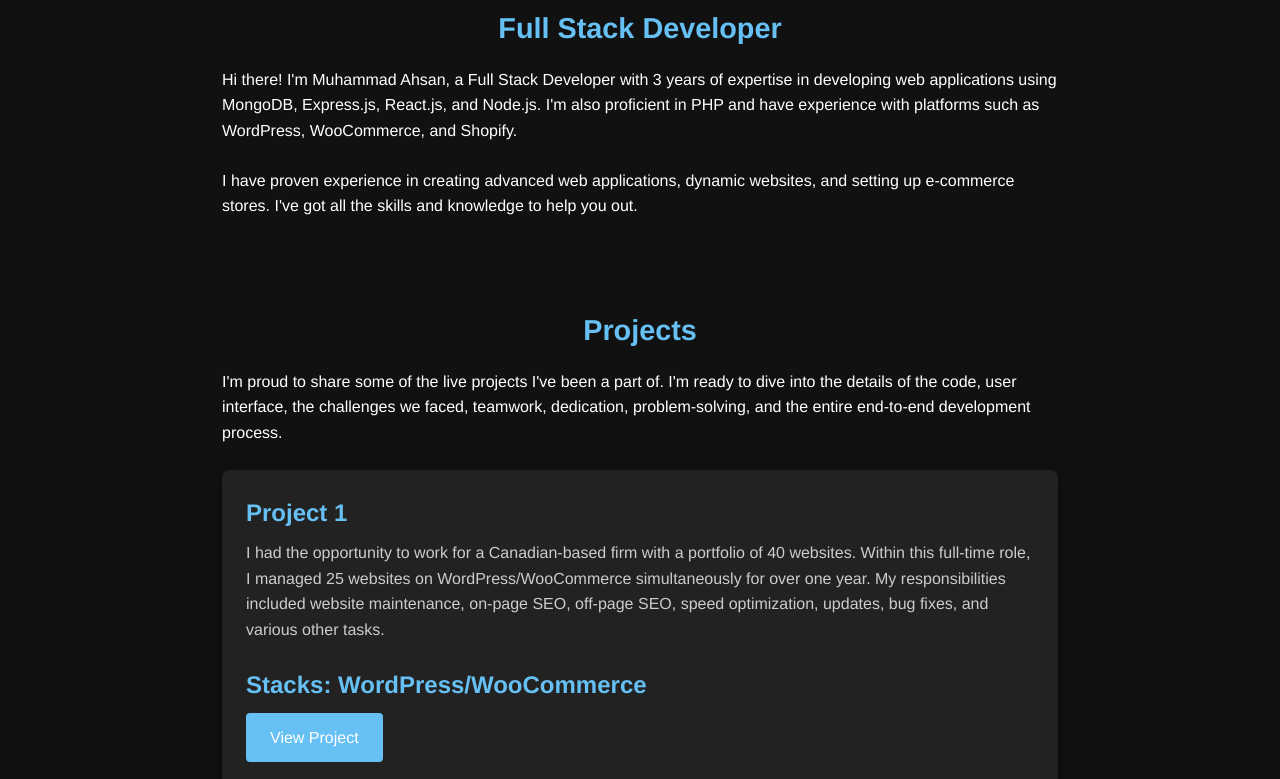
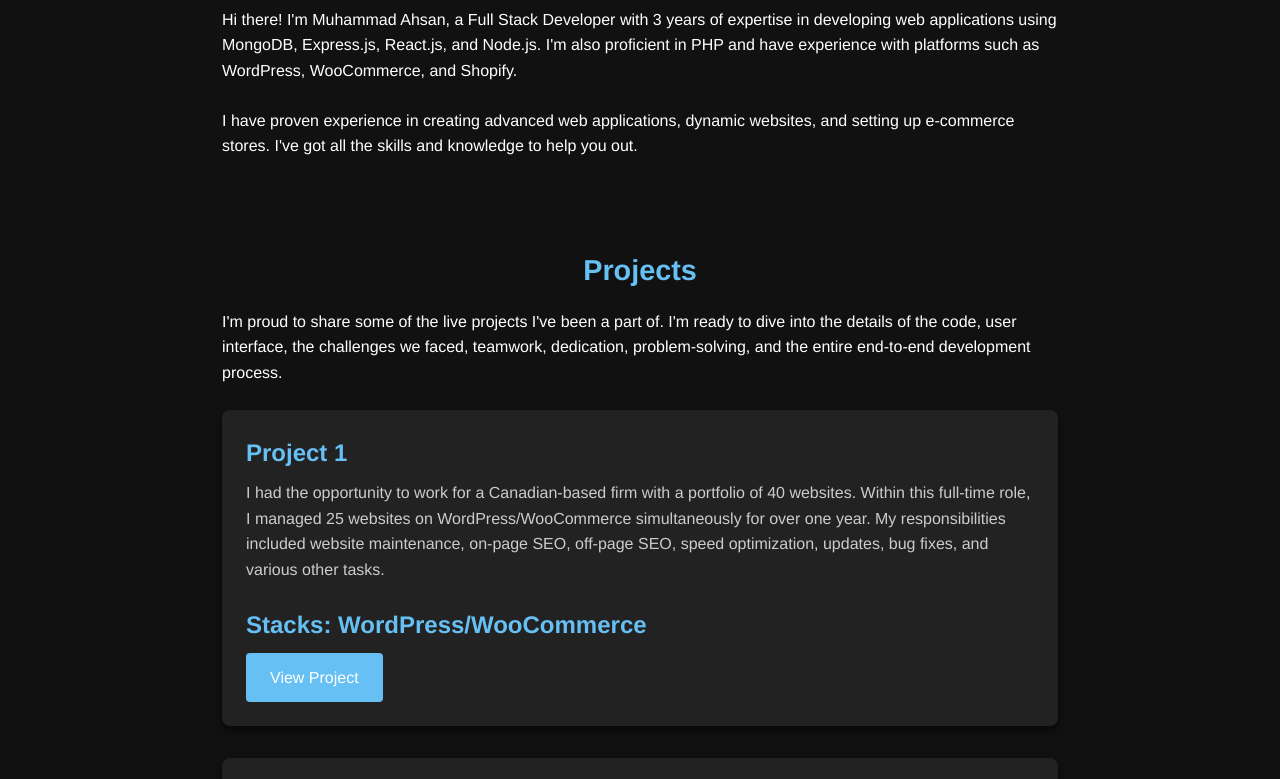
Before and after one commit to ahsan067/Portfolio, a plain HTML site: page index.html in a window 1280 px wide. Shown: the part 172-951 px from the top of the page. Drawn offline with Linux system fonts and the light colour scheme.

Commit message:
Update index.html

```diff
--- a/index.html
+++ b/index.html
@@ -18,7 +18,7 @@
             line-height: 1.6;
             background-color: #111;
             color: #fff;
-    padding-top: 60px;
+/*     padding-top: 60px; */
         }
 
         header {
@@ -57,6 +57,10 @@
             margin: 0 auto;
             padding: 2rem;
         }
+
+        #about {
+    scroll-margin-top: 100px; /* Change this value to match your header's height */
+}
 
         .profile-image img {
             display: block;
```
